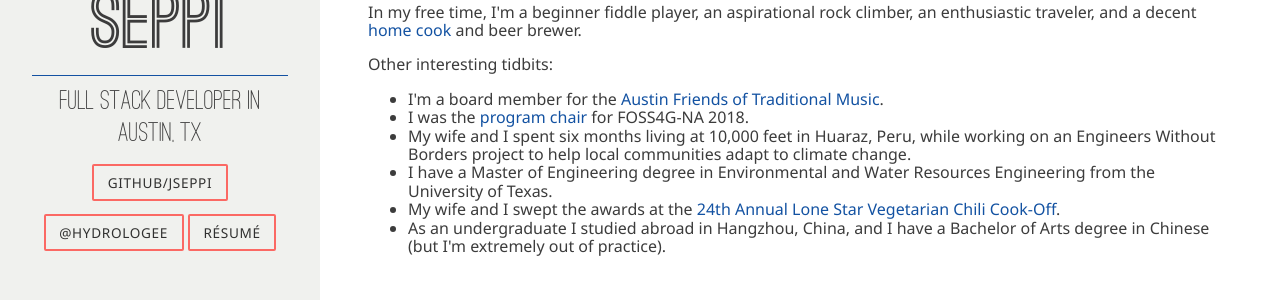
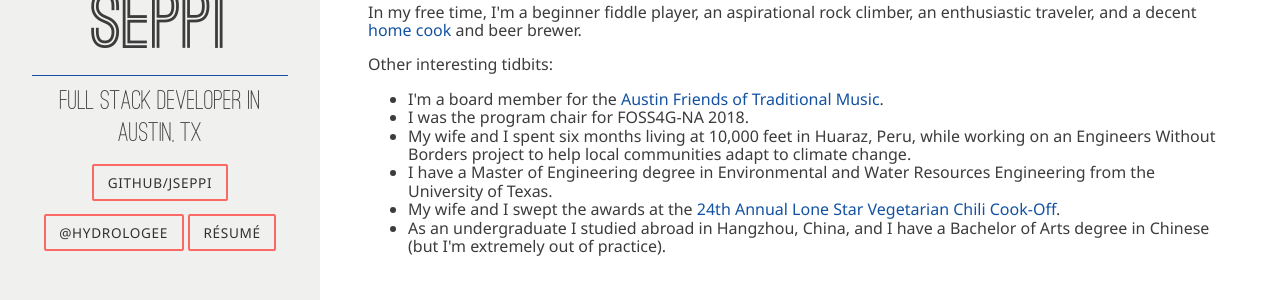
Before and after one commit to jseppi/jseppi.github.io, a Jekyll site: the page built from index.html, in a window 1280 px wide and 900 px high. Shown: the part 327-627 px from the top of the window. Built offline with Jekyll 4.4.1, drawn with Linux system fonts in a browser that asks for light colours; nearby versions of some CDN libraries; some of the changed lines change nothing that is shown.

Commit message:
rm dead link

```diff
--- a/index.html
+++ b/index.html
@@ -18,7 +18,7 @@ published: true
         <p>Other interesting tidbits:</p>
         <ul>
           <li>I&apos;m a board member for the <a href="https://aftm.us">Austin Friends of Traditional Music</a>.</li>
-          <li>I was the <a href="https://2018.foss4g-na.org/about-pc">program chair</a> for FOSS4G-NA 2018.</li>
+          <li>I was the program chair for FOSS4G-NA 2018.</li>
           <li>My wife and I spent six months living at 10,000 feet in Huaraz, Peru, while working on an Engineers Without Borders project to help local communities adapt to climate change.</li>
           <li>I have a Master of Engineering degree in Environmental and Water Resources Engineering from the University of Texas.</li>
           <li>My wife and I swept the awards at the <a href="https://kitchen.coseppi.com/2012/11/11/lone-star-vegetarian-chili-cook-off/">24th Annual Lone Star Vegetarian Chili Cook-Off</a>.</li>
```
